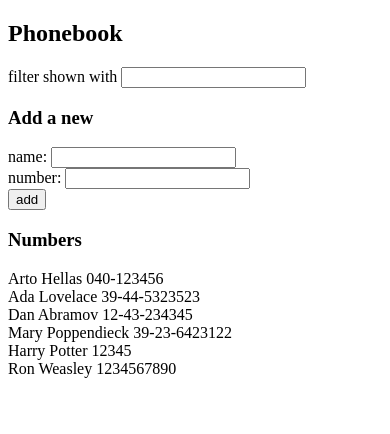
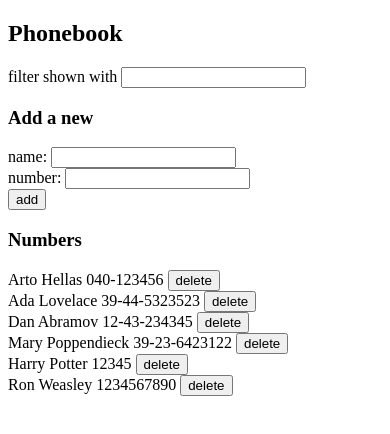
Before and after one commit to evehyv/full-stack-open, a React (Vite) app in the folder part2/phonebook/: page / in a window 390 px wide. Shown: the top 434 px of the page. Built offline with nearby package versions, Linux system fonts and the light colour scheme; data requests are answered from the project's data file.

Commit message:
2.14: The Phonebook step 9

```diff
--- a/part2/phonebook/src/App.jsx
+++ b/part2/phonebook/src/App.jsx
@@ -64,6 +64,19 @@ const App = () => {
     }
   }
 
+  const removePerson = (id) => {
+    const deleteConfirmed = confirm(`Delete ${persons.find(person => person.id === id).name} ?`)
+    if (deleteConfirmed) {
+      personService
+        .remove(id)
+        .then(() => {
+          const updatedPersons = persons.filter((person) => person.id !== id)
+          updatePersonsList(updatedPersons)
+          setPersons(updatedPersons)
+        })
+    }
+  }
+
   return (
     <>
       <h2>Phonebook</h2>
@@ -77,7 +90,7 @@ const App = () => {
         addPerson={addPerson}
       />
       <h3>Numbers</h3>
-      <Persons personsList={personsList} />
+      <Persons personsList={personsList} removePerson={removePerson} />
     </>
   )
 }
--- a/part2/phonebook/src/components/Person.jsx
+++ b/part2/phonebook/src/components/Person.jsx
@@ -1,5 +1,5 @@
-const Person = ({ name, number }) => (
-    <div>{name} {number}</div>
+const Person = ({ name, number, removePerson }) => (
+    <div>{name} {number} <button onClick={removePerson}>delete</button></div>
 )
 
 export default Person
--- a/part2/phonebook/src/components/Persons.jsx
+++ b/part2/phonebook/src/components/Persons.jsx
@@ -1,7 +1,13 @@
 import Person from "./Person"
 
-const Persons = ({ personsList }) => (
-    personsList.map(person => <Person key={person.name} name={person.name} number={person.number} />)
+const Persons = ({ personsList, removePerson }) => (
+    personsList.map(person =>
+        <Person
+            key={person.name}
+            name={person.name}
+            number={person.number}
+            removePerson={() => removePerson(person.id)}
+        />)
 )
 
 export default Persons
--- a/part2/phonebook/src/services/persons.js
+++ b/part2/phonebook/src/services/persons.js
@@ -9,4 +9,8 @@ const create = newObject => {
     return axios.post(baseUrl, newObject)
 }
 
-export default { getAll, create }
+const remove = id => {
+    return axios.delete(`${baseUrl}/${id}`)
+}
+
+export default { getAll, create, remove }
```
